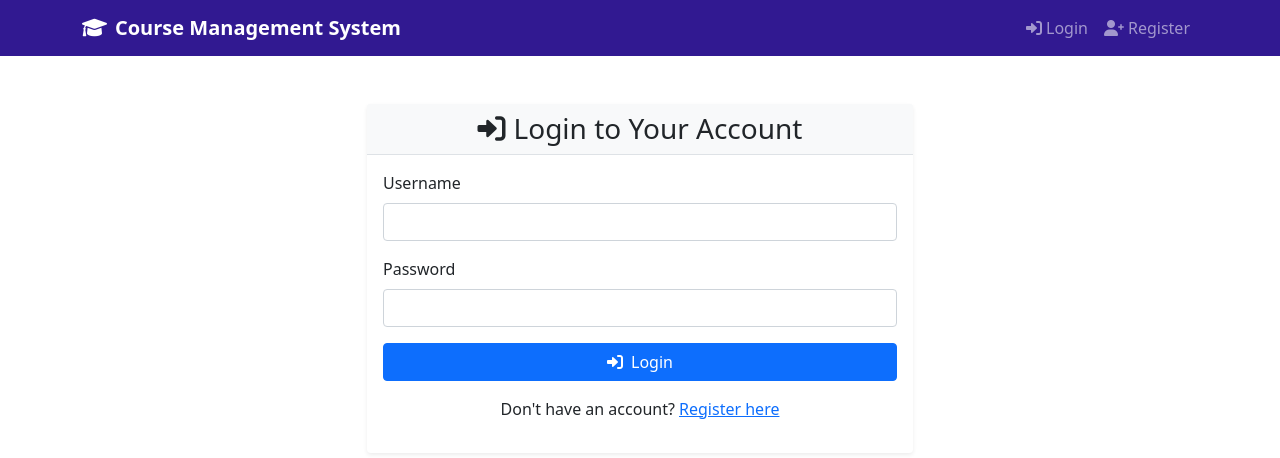
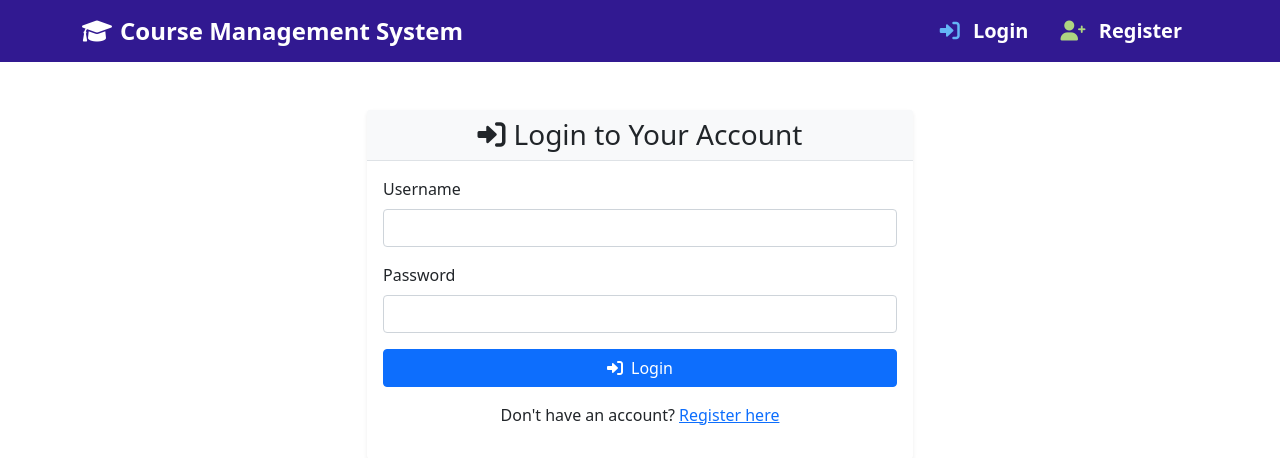
Before and after one commit to Arifulit/Student-Course-Management-System, a Django app: a page that uses templates/base.html in a window 1280 px wide. Shown: the top 458 px of the page. Run offline with Django 4.2, Linux system fonts and the light colour scheme.

Commit message:
dashboard

```diff
--- a/students/views.py
+++ b/students/views.py
@@ -133,6 +133,36 @@ def course_list(request):
 
 
 @login_required
+# def course_detail(request, course_id):
+#     """Course detail view"""
+#     course = get_object_or_404(Course, id=course_id, is_active=True)
+
+
+
+#     # Get enrolled students
+#     enrollments = Enrollment.objects.filter(course=course, is_active=True).select_related('student__user')
+
+#     # Check if current user is enrolled
+#     is_enrolled = False
+#     if hasattr(request.user, 'student'):
+#         is_enrolled = Enrollment.objects.filter(
+#             student=request.user.student, course=course, is_active=True
+#         ).exists()
+
+
+#     # Get course files
+#     files = FileUpload.objects.filter(course=course).select_related('uploaded_by').order_by('-timestamp')
+
+#     context = {
+#         'course': course,
+#         'enrollments': enrollments,
+#         'is_enrolled': is_enrolled,
+#         'files': files,
+#         'can_enroll': course.can_enroll() and not is_enrolled and hasattr(request.user, 'student'),
+#     }
+
+#     return render(request, 'students/course_detail.html', context)
+
 def course_detail(request, course_id):
     """Course detail view"""
     course = get_object_or_404(Course, id=course_id, is_active=True)
@@ -147,8 +177,10 @@ def course_detail(request, course_id):
             student=request.user.student, course=course, is_active=True
         ).exists()
 
-    # Get course files
+    # Get course files and add can_be_deleted attribute
     files = FileUpload.objects.filter(course=course).select_related('uploaded_by').order_by('-timestamp')
+    for file in files:
+        file.can_be_deleted = file.can_delete(request.user)
 
     context = {
         'course': course,
@@ -159,7 +191,6 @@ def course_detail(request, course_id):
     }
 
     return render(request, 'students/course_detail.html', context)
-
 
 @login_required
 def enroll_course(request, course_id):
@@ -219,9 +250,24 @@ def unenroll_course(request, course_id):
     return redirect('students:dashboard')
 
 
+# @login_required
+# def upload_file(request):
+#     """Upload file to a course"""
+#     if request.method == 'POST':
+#         form = FileUploadForm(request.POST, request.FILES, user=request.user)
+#         if form.is_valid():
+#             file_upload = form.save(commit=False)
+#             file_upload.uploaded_by = request.user
+#             file_upload.save()
+#             messages.success(request, 'File uploaded successfully!')
+#             return redirect('students:course_detail', course_id=file_upload.course.id)
+#     else:
+#         form = FileUploadForm(user=request.user)
+
+#     return render(request, 'students/upload_file.html', {'form': form})
+
 @login_required
 def upload_file(request):
-    """Upload file to a course"""
     if request.method == 'POST':
         form = FileUploadForm(request.POST, request.FILES, user=request.user)
         if form.is_valid():
@@ -234,7 +280,6 @@ def upload_file(request):
         form = FileUploadForm(user=request.user)
 
     return render(request, 'students/upload_file.html', {'form': form})
-
 
 @login_required
 def download_file(request, file_id):
--- a/templates/base.html
+++ b/templates/base.html
@@ -1,5 +1,6 @@
 <!DOCTYPE html>
 <html lang="en">
+
 <head>
     <meta charset="UTF-8">
     <meta name="viewport" content="width=device-width, initial-scale=1.0">
@@ -14,123 +15,216 @@
         .navbar-brand {
             font-weight: bold;
         }
+
         .sidebar {
             min-height: calc(100vh - 76px);
             background-color: #f8f9fa;
         }
+
         .main-content {
             min-height: calc(100vh - 76px);
         }
+
         .card {
             border: none;
             box-shadow: 0 0.125rem 0.25rem rgba(0, 0, 0, 0.075);
         }
+
         .card-header {
             background-color: #f8f9fa;
             border-bottom: 1px solid #dee2e6;
         }
+
         .btn-primary {
             background-color: #0d6efd;
             border-color: #0d6efd;
         }
+
         .btn-primary:hover {
             background-color: #0b5ed7;
             border-color: #0a58ca;
         }
+
         .alert {
             border: none;
             border-radius: 0.375rem;
         }
+
         .stats-card {
             background: linear-gradient(135deg, #667eea 0%, #764ba2 100%);
             color: white;
         }
+
         .stats-card-2 {
             background: linear-gradient(135deg, #f093fb 0%, #f5576c 100%);
             color: white;
         }
+
         .stats-card-3 {
             background: linear-gradient(135deg, #4facfe 0%, #00f2fe 100%);
             color: white;
         }
+
         .stats-card-4 {
             background: linear-gradient(135deg, #43e97b 0%, #38f9d7 100%);
             color: white;
         }
+
         .footer {
             background-color: #343a40;
             color: white;
             padding: 2rem 0;
             margin-top: auto;
         }
+
         body {
             display: flex;
             flex-direction: column;
             min-height: 100vh;
         }
+
         .content-wrapper {
             flex: 1;
+        }
+
+        .navbar-nav .nav-link {
+            transition: background-color 0.3s ease, color 0.3s ease;
+        }
+
+        .navbar-nav .nav-link:hover,
+        .navbar-nav .nav-link.active {
+            background-color: rgba(255 255 255 / 0.15);
+            color: #fff !important;
+        }
+
+        .dropdown-menu .dropdown-item:hover {
+            background-color: #311991;
+            color: #fff;
         }
     </style>
 
     {% block extra_css %}{% endblock %}
 </head>
+
 <body>
 
     <!-- Navigation -->
     <nav class="navbar navbar-expand-lg navbar-dark" style="background-color: #311991;">
         <div class="container">
-            <a class="navbar-brand" href="{% url 'students:dashboard' %}">
-                <i class="fas fa-graduation-cap me-2"></i>Course Management System
+            <a class="navbar-brand d-flex align-items-center fs-4 fw-semibold text-white"
+                href="{% url 'students:dashboard' %}">
+                <i class="fas fa-graduation-cap me-2" style="font-size: 1.5rem;"></i>
+                Course Management System
             </a>
 
-            <button class="navbar-toggler" type="button" data-bs-toggle="collapse" data-bs-target="#navbarNav">
+            <button class="navbar-toggler" type="button" data-bs-toggle="collapse" data-bs-target="#navbarNav"
+                aria-controls="navbarNav" aria-expanded="false" aria-label="Toggle navigation">
                 <span class="navbar-toggler-icon"></span>
             </button>
 
             <div class="collapse navbar-collapse" id="navbarNav">
                 <ul class="navbar-nav me-auto">
                     {% if user.is_authenticated %}
-                        <li class="nav-item"><a class="nav-link" href="{% url 'students:dashboard' %}"><i class="fas fa-tachometer-alt me-1"></i>Dashboard</a></li>
-                        <li class="nav-item"><a class="nav-link" href="{% url 'students:course_list' %}"><i class="fas fa-book me-1"></i>Courses</a></li>
+                    <li class="nav-item">
+                        <a class="nav-link d-flex align-items-center fw-bold text-white fs-5 px-3 py-2 rounded"
+                            href="{% url 'students:dashboard' %}">
+                            <i class="fas fa-tachometer-alt me-2" style="color: #4fc3f7;"></i>
+                            Dashboard
+                        </a>
+                    </li>
+                    <li class="nav-item">
+                        <a class="nav-link d-flex align-items-center fw-bold text-white fs-5 px-3 py-2 rounded"
+                            href="{% url 'students:course_list' %}">
+                            <i class="fas fa-book me-2" style="color: #ffb74d;"></i>
+                            Courses
+                        </a>
+                    </li>
                     {% if not user.is_staff %}
-                            <li class="nav-item"><a class="nav-link" href="{% url 'students:my_courses' %}"><i class="fas fa-user-graduate me-1"></i>My Courses</a></li>
+                    <li class="nav-item">
+                        <a class="nav-link d-flex align-items-center fw-bold text-white fs-5 px-3 py-2 rounded"
+                            href="{% url 'students:my_courses' %}">
+                            <i class="fas fa-user-graduate me-2" style="color: #81c784;"></i>
+                            My Courses
+                        </a>
+                    </li>
                     {% endif %}
-                        <li class="nav-item"><a class="nav-link" href="{% url 'students:upload_file' %}"><i class="fas fa-upload me-1"></i>Upload File</a></li>
-                        <li class="nav-item"><a class="nav-link" href="{% url 'students:my_files' %}"><i class="fas fa-folder me-1"></i>My Files</a></li>
+                    <li class="nav-item">
+                        <a class="nav-link d-flex align-items-center fw-bold text-white fs-5 px-3 py-2 rounded"
+                            href="{% url 'students:upload_file' %}">
+                            <i class="fas fa-upload me-2" style="color: #e57373;"></i>
+                            Upload File
+                        </a>
+                    </li>
+                    <li class="nav-item">
+                        <a class="nav-link d-flex align-items-center fw-bold text-white fs-5 px-3 py-2 rounded"
+                            href="{% url 'students:my_files' %}">
+                            <i class="fas fa-folder me-2" style="color: #fff176;"></i>
+                            My Files
+                        </a>
+                    </li>
                     {% endif %}
                 </ul>
 
                 <ul class="navbar-nav">
                     {% if user.is_authenticated %}
                     <li class="nav-item dropdown">
-                            <a class="nav-link dropdown-toggle" href="#" id="navbarDropdown" data-bs-toggle="dropdown">
-                                <i class="fas fa-user me-1"></i>{{ user.get_full_name|default:user.username }}
+                        <a class="nav-link dropdown-toggle d-flex align-items-center fw-semibold text-white fs-5"
+                            href="#" id="navbarDropdown" role="button" data-bs-toggle="dropdown" aria-expanded="false">
+                            <i class="fas fa-user me-2" style="color: #b39ddb;"></i>
+                            {{ user.get_full_name|default:user.username }}
                         </a>
-                            <ul class="dropdown-menu dropdown-menu-end">
-                                <li><a class="dropdown-item" href="{% url 'students:profile' %}"><i class="fas fa-user-edit me-1"></i>Profile</a></li>
+                        <ul class="dropdown-menu dropdown-menu-end" aria-labelledby="navbarDropdown"
+                            style="min-width: 12rem;">
+                            <li>
+                                <a class="dropdown-item d-flex align-items-center" href="{% url 'students:profile' %}">
+                                    <i class="fas fa-user-edit me-2"></i> Profile
+                                </a>
+                            </li>
                             {% if user.is_staff %}
-                                    <li><a class="dropdown-item" href="/admin/"><i class="fas fa-cog me-1"></i>Admin Panel</a></li>
+                            <li>
+                                <a class="dropdown-item d-flex align-items-center" href="/admin/">
+                                    <i class="fas fa-cog me-2"></i> Admin Panel
+                                </a>
+                            </li>
                             {% endif %}
-                                <li><hr class="dropdown-divider"></li>
-                                <li><a class="dropdown-item" href="{% url 'students:logout' %}"><i class="fas fa-sign-out-alt me-1"></i>Logout</a></li>
+                            <li>
+                                <hr class="dropdown-divider">
+                            </li>
+                            <li>
+                                <a class="dropdown-item d-flex align-items-center text-danger"
+                                    href="{% url 'students:logout' %}">
+                                    <i class="fas fa-sign-out-alt me-2"></i> Logout
+                                </a>
+                            </li>
                         </ul>
                     </li>
                     {% else %}
-                        <li class="nav-item"><a class="nav-link" href="{% url 'students:login' %}"><i class="fas fa-sign-in-alt me-1"></i>Login</a></li>
-                        <li class="nav-item"><a class="nav-link" href="{% url 'students:register' %}"><i class="fas fa-user-plus me-1"></i>Register</a></li>
+                    <li class="nav-item">
+                        <a class="nav-link fw-bold text-white fs-5 px-3 py-2 rounded" href="{% url 'students:login' %}">
+                            <i class="fas fa-sign-in-alt me-2" style="color: #64b5f6;"></i> Login
+                        </a>
+                    </li>
+                    <li class="nav-item">
+                        <a class="nav-link fw-bold text-white fs-5 px-3 py-2 rounded"
+                            href="{% url 'students:register' %}">
+                            <i class="fas fa-user-plus me-2" style="color: #aed581;"></i> Register
+                        </a>
+                    </li>
                     {% endif %}
                 </ul>
+
             </div>
         </div>
     </nav>
+
 
     <!-- Search Bar -->
     {% if user.is_authenticated %}
     <div class="bg-light border-bottom">
         <div class="container py-2">
             <form method="GET" action="{% url 'students:search_courses' %}" class="d-flex">
-                <input class="form-control me-2" type="search" name="q" placeholder="Search courses..." value="{{ request.GET.q }}">
+                <input class="form-control me-2" type="search" name="q" placeholder="Search courses..."
+                    value="{{ request.GET.q }}">
                 <button class="btn btn-outline-primary" type="submit"><i class="fas fa-search"></i></button>
             </form>
         </div>
@@ -188,4 +282,5 @@
 
     {% block extra_js %}{% endblock %}
 </body>
+
 </html>
--- a/templates/students/course_list.html
+++ b/templates/students/course_list.html
@@ -55,6 +55,7 @@
                         {% endif %}
 
                         <div class="d-flex justify-content-between">
+
                             <a href="{% url 'students:course_detail' course.id %}" class="btn btn-outline-primary">
                                 View Details
                             </a>
```
Also changed, not shown: students/forms.py (+52 -9 lines), templates/students/course_detail.html (+18 -12 lines), db.sqlite3. Lines whose indentation alone changed are shown as unchanged.
